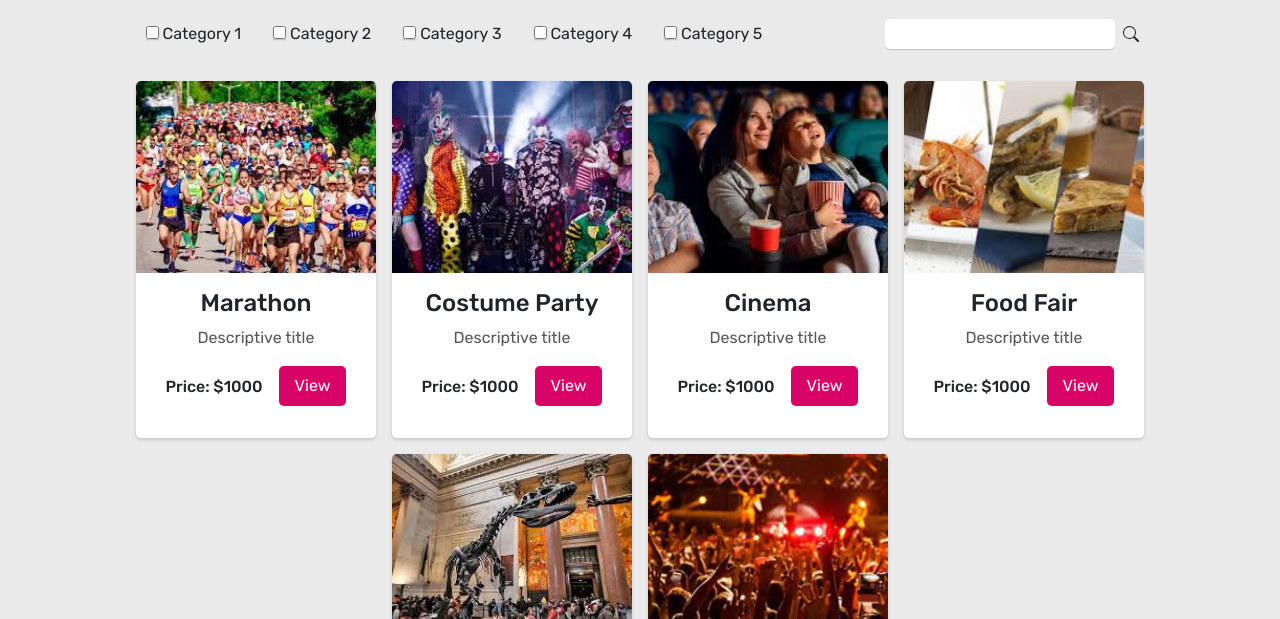
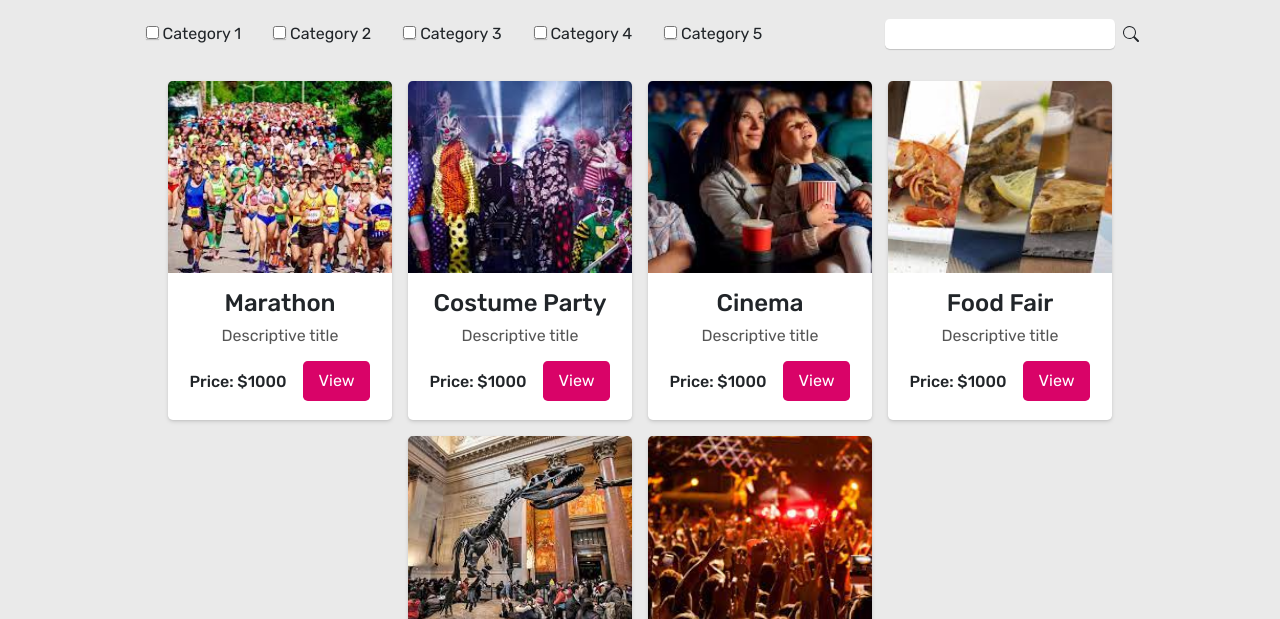
Before and after one commit to theit0/Amazing_Events_Pelegrina, a plain HTML site: page home.html in a window 1280 px wide. Shown: the part 181-800 px from the top of the page. Drawn offline with nearby package versions, Linux system fonts and the light colour scheme.

Commit message:
update v7

```diff
--- a/styles.css
+++ b/styles.css
@@ -149,21 +149,21 @@ fieldset{
 }
 
 .cards div {
-    width: 15rem;
+    width: 14rem;
     display: flex;
     flex-direction: column;
     align-items: center;
     justify-content: center;
     text-align: center;
     border-radius: .3rem;
-    padding-bottom: 2rem;
+    padding-bottom: 1.2rem;
     background-color: white;
     box-shadow: 0 2px 4px rgba(0, 0, 0, 0.1), 0 1px 2px rgba(0, 0, 0, 0.08);
 }
 .cards div img {
-    width: 15rem;
+    width: 14rem;
     height: 12rem;
-    object-fit: cover;
+    object-fit:cover;
     border-top-right-radius: .3rem;
     border-top-left-radius: .3rem;
 }
@@ -245,6 +245,9 @@ input{
 h6,.details div p {
     margin: 0 !important;
 }
+p{
+    line-height: normal;
+}
 .details-title{
     flex-direction: column;
 }
@@ -267,6 +270,9 @@ h6,.details div p {
         flex-direction: column;
         align-items: center;
     }
+    table td, table th{
+        padding: .5rem;
+    }
 }
 @media (max-width:767px){
     .search-input{
```
